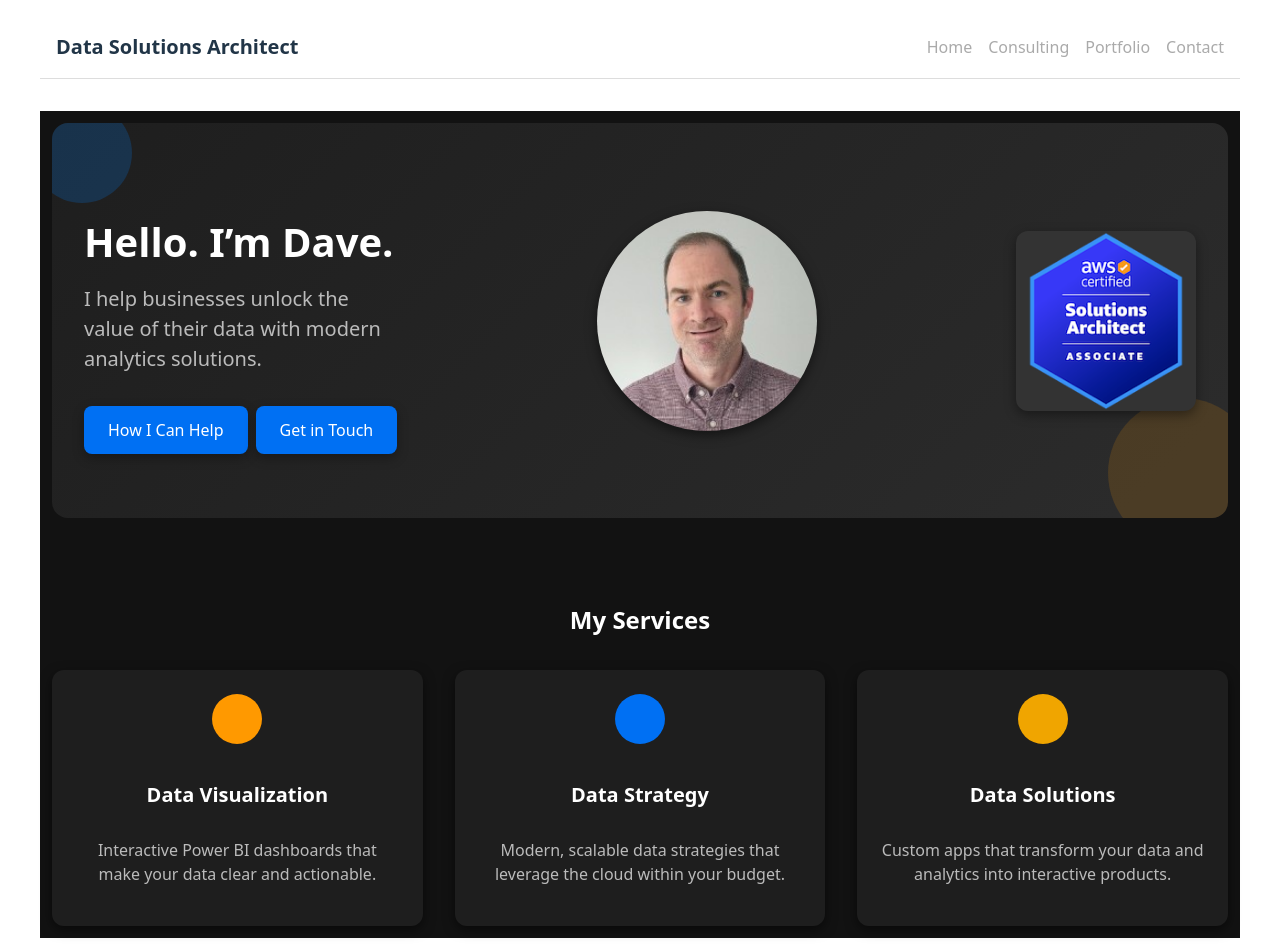
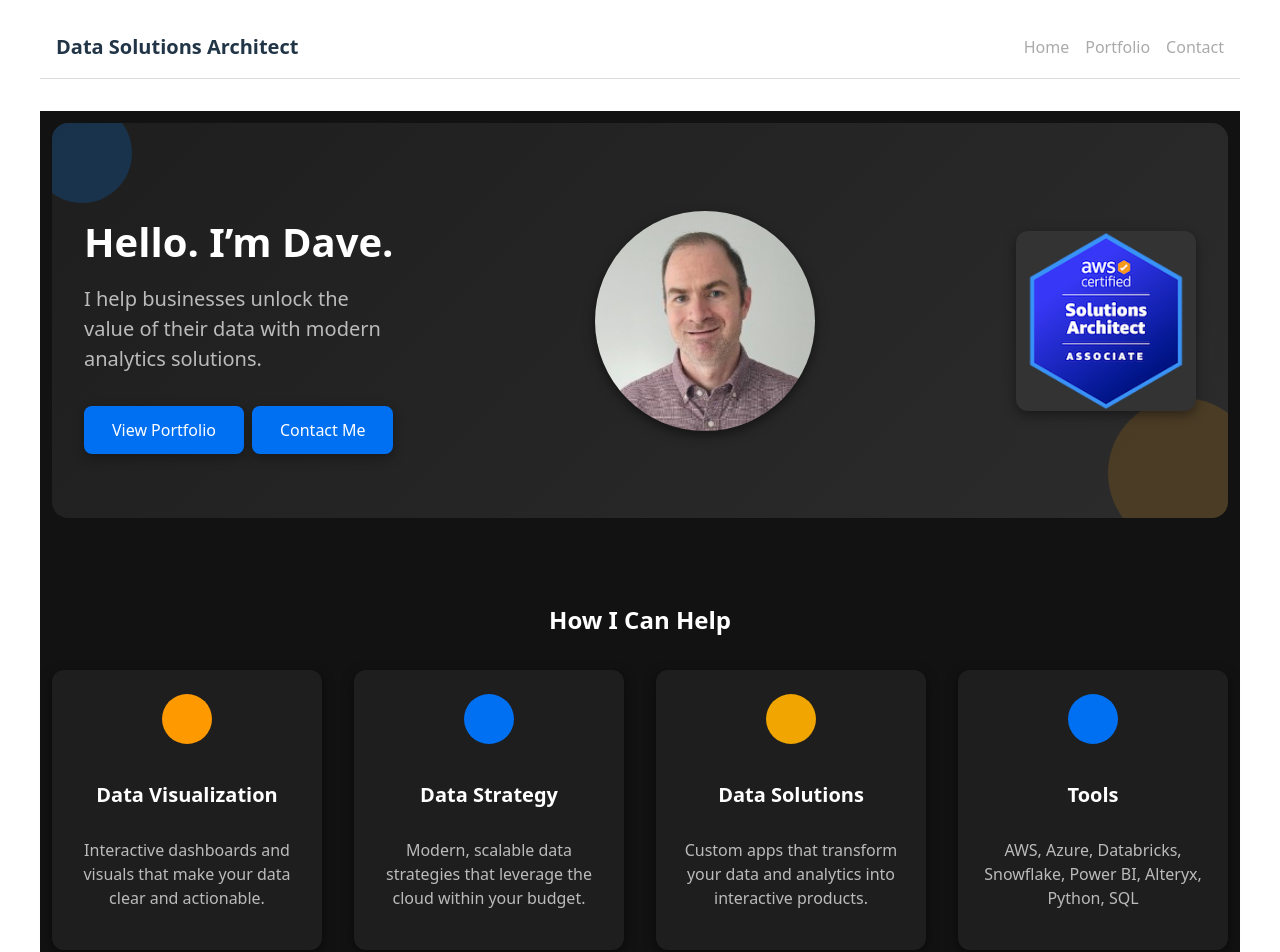
Before and after one commit to davefitz153/portfolio, a React (Vite) app: page / in a window 1280 px wide. Shown: the top 952 px of the page. Built offline with nearby package versions, Linux system fonts and the light colour scheme.

Commit message:
updated nav

```diff
--- a/src/components/Navbar.jsx
+++ b/src/components/Navbar.jsx
@@ -28,7 +28,6 @@ export default function Navbar() {
         }}
       >
         <Link to="/" style={linkStyle}>Home</Link>
-        <Link to="/consulting" style={linkStyle}>Consulting</Link>
         <Link to="/portfolio" style={linkStyle}>Portfolio</Link>
         <Link to="/contact" style={linkStyle}>Contact</Link>
       </div>
--- a/src/pages/Home.jsx
+++ b/src/pages/Home.jsx
@@ -48,8 +48,8 @@ export default function Home() {
       I help businesses unlock the value of their data with modern analytics solutions.
     </p>
     <div style={{ display: "flex", gap: "0.5rem", flexWrap: "wrap" }}>
-      <a href="/consulting" style={{ ...ctaButtonStyle, flex: "1 1 auto", textAlign: "center" }}>How I Can Help</a>
-      <a href="/contact" style={{ ...ctaButtonStyle, flex: "1 1 auto", textAlign: "center" }}>Get in Touch</a>
+      <a href="/portfolio" style={{ ...ctaButtonStyle, flex: "1 1 auto", textAlign: "center" }}>View Portfolio</a>
+      <a href="/contact" style={{ ...ctaButtonStyle, flex: "1 1 auto", textAlign: "center" }}>Contact Me</a>
     </div>
   </div>
 
@@ -116,10 +116,9 @@ export default function Home() {
   </div>
 </section>
 
-
       {/* Services Section */}
       <section>
-        <h2 style={{ textAlign: "center", marginBottom: "2rem" }}>My Services</h2>
+        <h2 style={{ textAlign: "center", marginBottom: "2rem" }}>How I Can Help</h2>
         <div
           style={{
             display: "grid",
@@ -170,7 +169,7 @@ export default function Home() {
 const services = [
   {
     title: "Data Visualization",
-    description: "Interactive Power BI dashboards that make your data clear and actionable.",
+    description: "Interactive dashboards and visuals that make your data clear and actionable.",
     color: "#FF9900", // AWS orange
   },
   {
@@ -182,6 +181,11 @@ const services = [
     title: "Data Solutions",
     description: "Custom apps that transform your data and analytics into interactive products.",
     color: "#f0a500",
+  },
+  {
+    title: "Tools",
+    description: "AWS, Azure, Databricks, Snowflake, Power BI, Alteryx, Python, SQL",
+    color: "#0070f3",
   }
 ];
 
```
